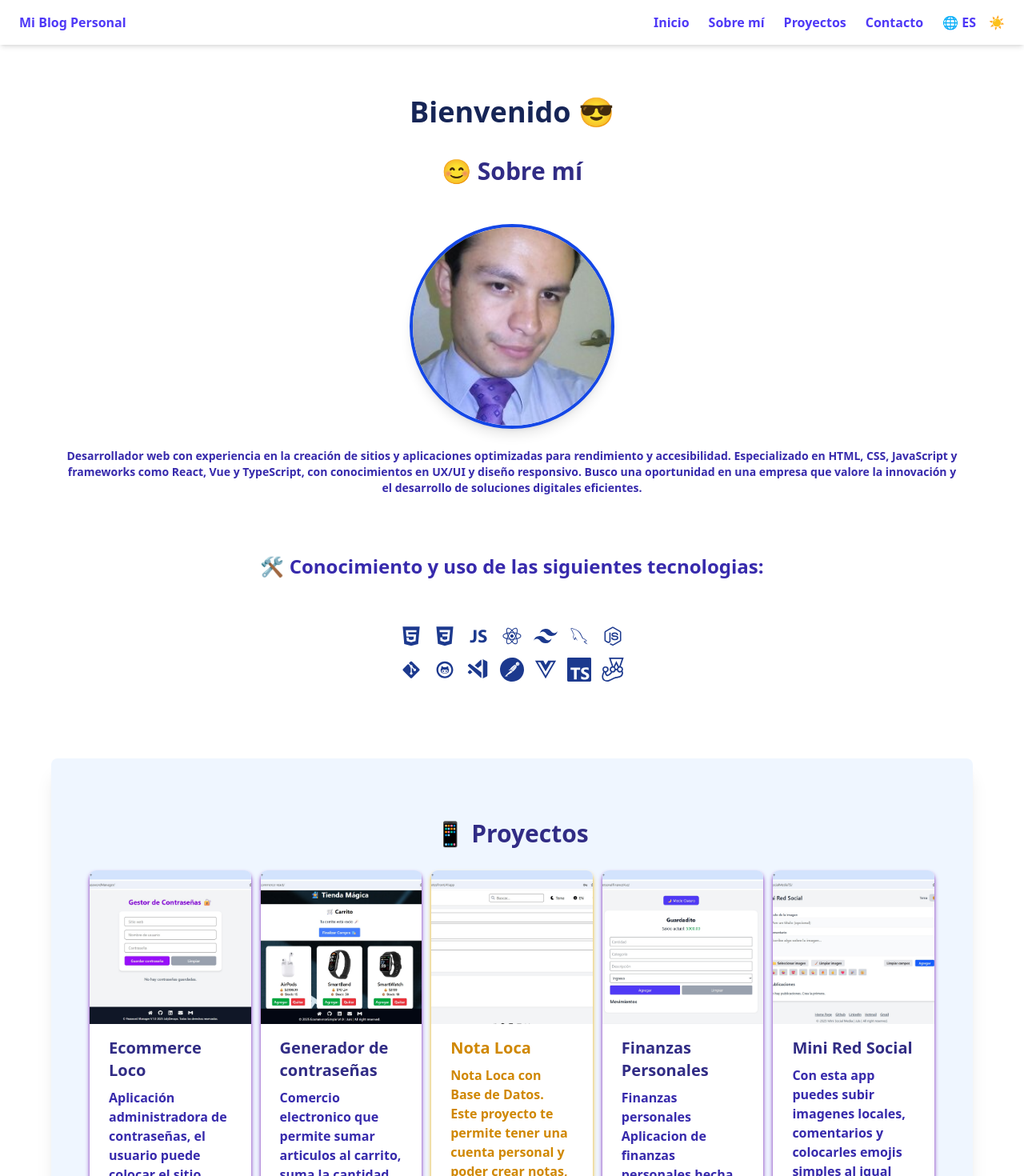
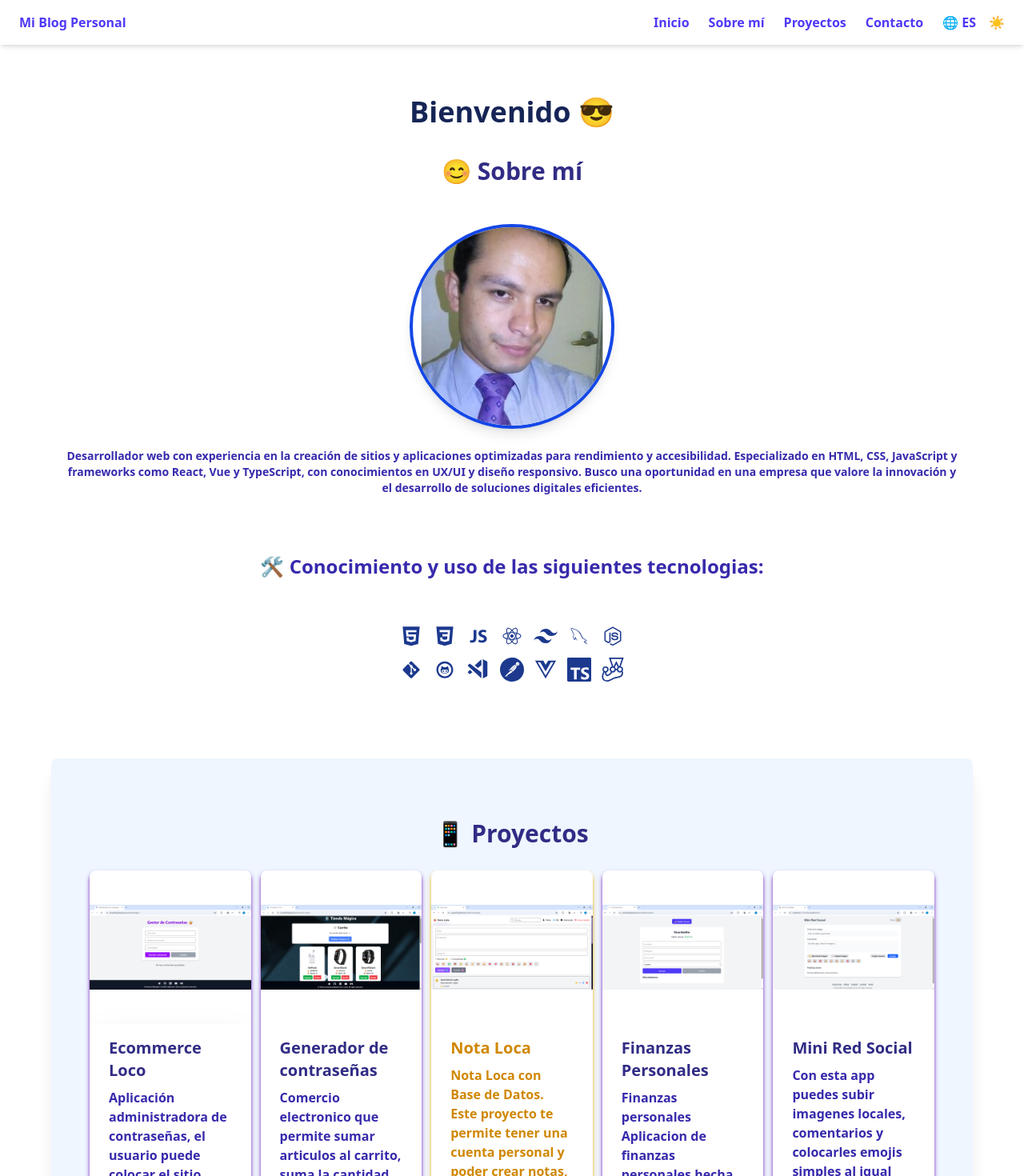
Before and after one commit to JCesar206/myPersonalBlog, a React (Vite) app: page / in a window 1280 px wide. Shown: the top 1470 px of the page at 80% size. Built offline with nearby package versions, Linux system fonts and the light colour scheme; the HTML template or start-up script is replaced by a standard one.

Commit message:
Se actualiza estilo de imagenes e imagen de Proyecto 3

```diff
--- a/src/App.jsx
+++ b/src/App.jsx
@@ -34,7 +34,7 @@ function App() {
 
     <div className="mb-6 w-45 h-45 sm:w-56 sm:h-56 lg:w-64 lg:h-64 rounded-full overflow-hidden shadow-lg border-4 border-blue-700 dark:border-purple-700">
       <img src="./myPhoto.jpg" alt="myPhoto"
-        className="w-72 h-72 object-cover scale-105 hover:scale-110 transition-transform duration-300 ease-in-out" />
+        className="w-72 h-72 object-contain scale-105 hover:scale-110 transition-transform duration-300 ease-in-out" />
       </div>
 
     <p className="text-complete pb-16"> {texts[language].aboutText}</p>
@@ -64,7 +64,7 @@ function App() {
       <div class="grid sm:grid-cols-1 md:grid-cols-2 lg:grid-cols-5 gap-3 p-4">
 {/* Proyecto 1 */}
   <div class="relative max-w-sm rounded-lg overflow-hidden bg-white shadow-md shadow-purple-800 hover:shadow-xl transform transition duration-300 hover:scale-105">
-    <img class="w-full h-48 object-cover" src="./passwordManager01.jpg" alt="Administrador de Contraseñas" />
+    <img class="w-full h-48 object-contain" src="./passwordManager01.jpg" alt="Administrador de Contraseñas" />
 
     <div class="px-6 py-4 hover:shadow-purple-500 shadow-2xl">
       <div class="font-bold text-indigo-900 text-xl mb-2">{texts[language].titlePro1}</div>
@@ -86,7 +86,7 @@ function App() {
   </div>
   {/* Proyecto 2 */}
   <div class="relative max-w-sm rounded-lg overflow-hidden bg-white shadow-md shadow-purple-800 hover:shadow-xl transform transition duration-300 hover:scale-105">
-    <img class="w-full h-48 object-cover" src="./ecommerceSimple01.jpg" alt="Ecommerce Loco" />
+    <img class="w-full h-48 object-contain" src="./ecommerceSimple01.jpg" alt="Ecommerce Loco" />
 
     <div class="px-6 py-4">
       <div class="font-bold text-indigo-900 text-xl mb-2">{texts[language].titlePro2}</div>
@@ -108,7 +108,7 @@ function App() {
   </div>
 {/* Proyecto 3 */}
   <div class="relative max-w-sm rounded-lg overflow-hidden bg-white text-orange-600 shadow-md shadow-yellow-500 hover:shadow-xl transform transition duration-300 hover:scale-105">
-    <img class="w-full h-48 object-cover" src="./crazyNote01.jpg" alt="Nota Loca" />
+    <img class="w-full h-48 object-contain" src="./crazyNote01.jpg" alt="Nota Loca" />
 
     <div class="px-6 py-4">
       <div class="font-bold text-yellow-600 text-xl mb-2">{texts[language].titlePro3}</div>
@@ -130,7 +130,7 @@ function App() {
   </div>
 {/* Proyecto 4 */}
   <div class="relative max-w-sm rounded-lg overflow-hidden bg-white shadow-md shadow-purple-800 hover:shadow-xl transform transition duration-300 hover:scale-105">
-    <img class="w-full h-48 object-cover" src="./personalFinance01.jpg" alt="Finanzas Personales" />
+    <img class="w-full h-48 object-contain" src="./personalFinance01.jpg" alt="Finanzas Personales" />
 
     <div class="px-6 py-4">
       <div class="font-bold text-indigo-900 text-xl mb-2">{texts[language].titlePro4}</div>
@@ -152,7 +152,7 @@ function App() {
   </div>
 {/* Proyecto 5 */}
   <div class="relative max-w-sm rounded-lg overflow-hidden bg-white shadow-md shadow-purple-800 hover:shadow-xl transform transition duration-300 hover:scale-105">
-    <img class="w-full h-48 object-cover" src="./miniSocialMedia01.jpg" alt="Mini Red Social" />
+    <img class="w-full h-48 object-contain" src="./miniSocialMedia01.jpg" alt="Mini Red Social" />
 
     <div class="px-6 py-4">
       <div class="font-bold text-indigo-900 text-xl mb-2">{texts[language].titlePro5}</div>
```
Also changed, not shown: public/crazyNote01.jpg.
